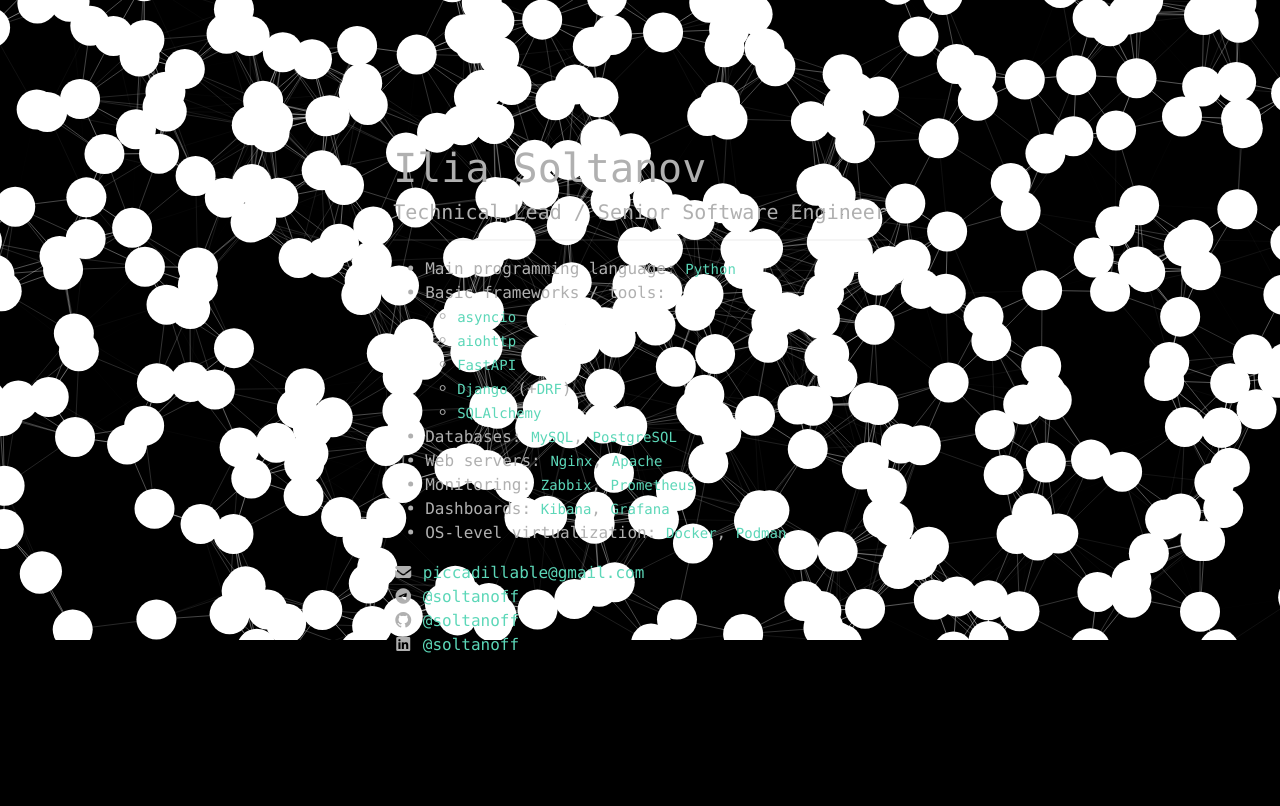
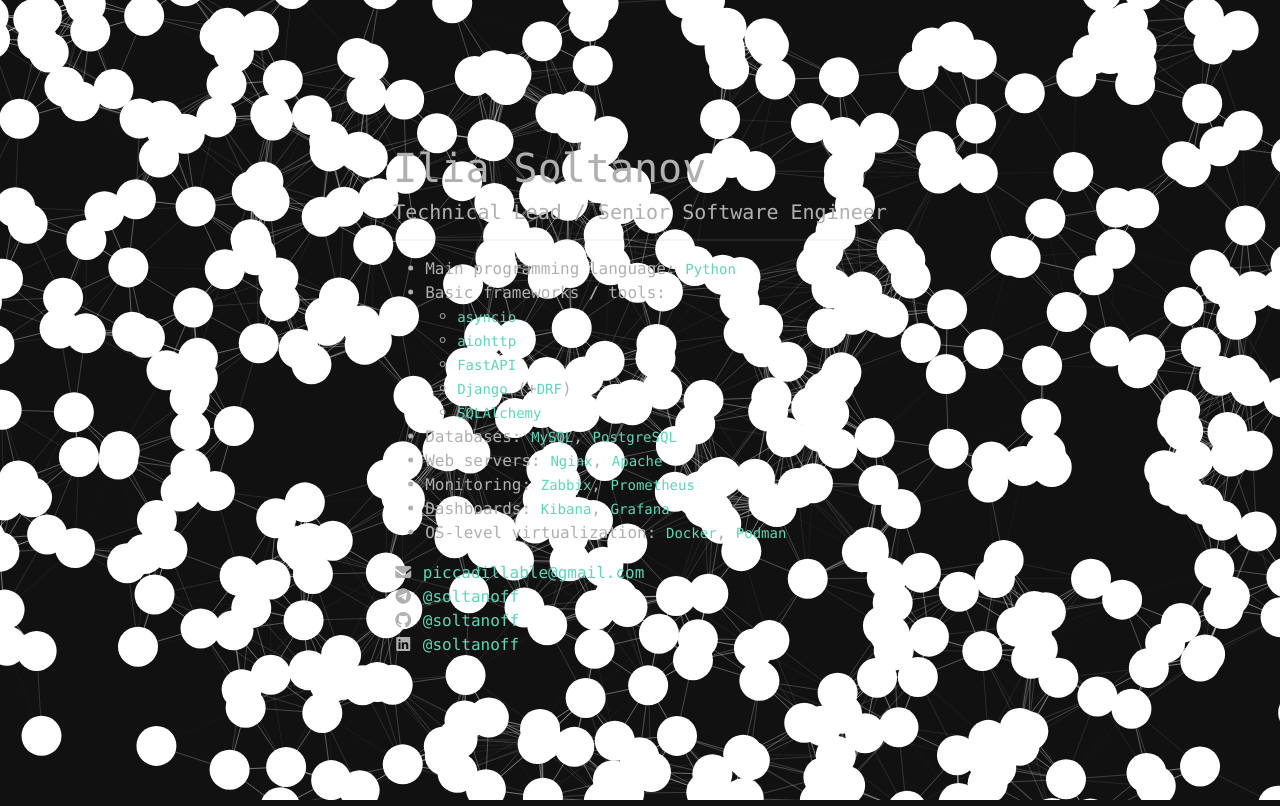
Before and after one commit to soltanoff/business_card, a Python web app: template templates/index.html in a window 1280 px wide. Before the commit the page ends 653 px from the top, so only its background shows below. Run offline with Jinja, Linux system fonts and the light colour scheme; the template is opened without the code that fills it, so the values that code supplies are empty.

Commit message:
custom config for particles animation

```diff
--- a/static/css/main.css
+++ b/static/css/main.css
@@ -1,7 +1,7 @@
-body {
-  margin: 0;
-  background: #000;
-  overflow: hidden;
+html, body {
+  width: 100%;
+  height: 100%;
+  background: #111;
 }
 
 code, a {
@@ -10,6 +10,14 @@ code, a {
 
 a {
   text-decoration: none;
+}
+
+#particles-js {
+  width: 100%;
+  height: 100%;
+  background-size: cover;
+  background-position: 50% 50%;
+  background-repeat: no-repeat;
 }
 
 .container {
```
